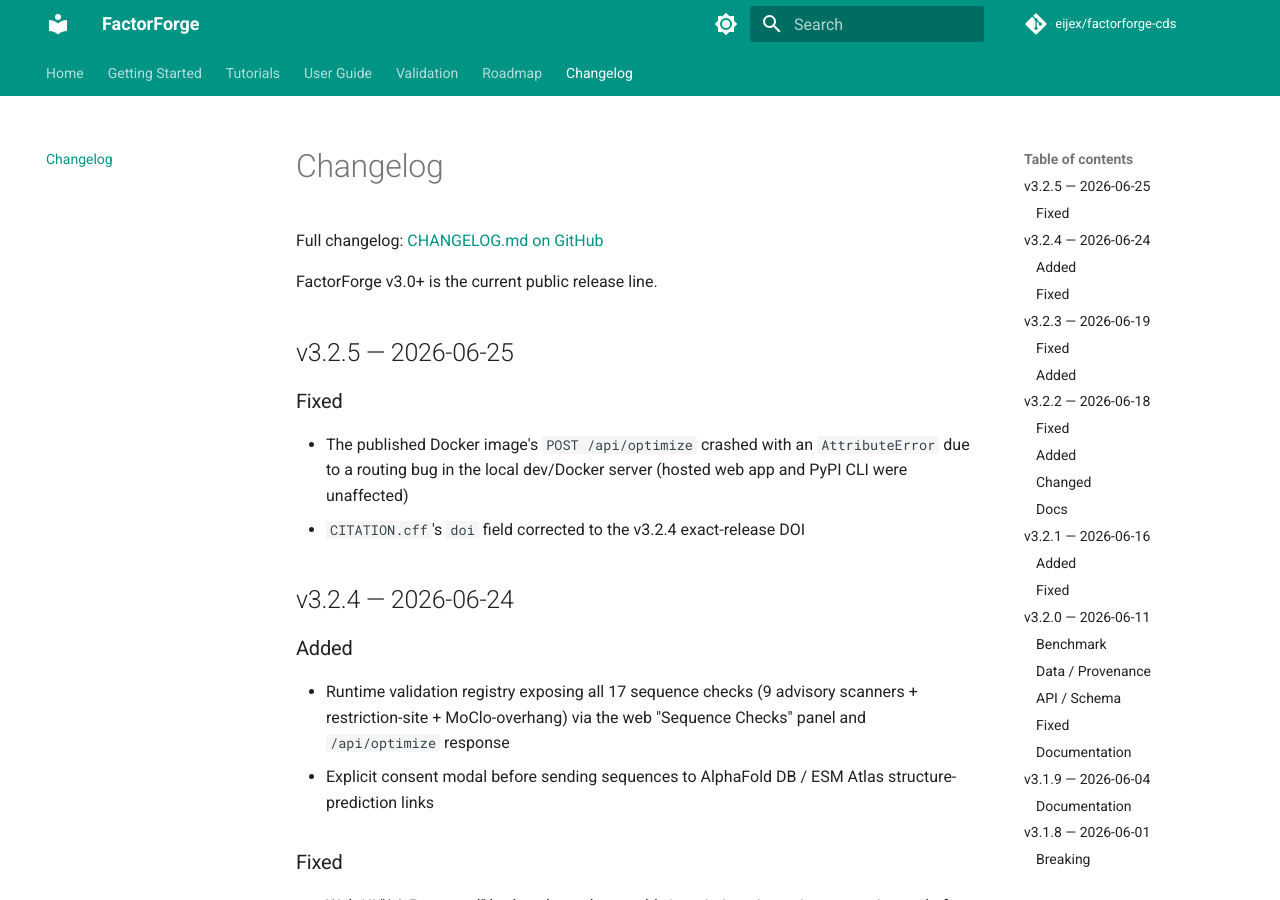
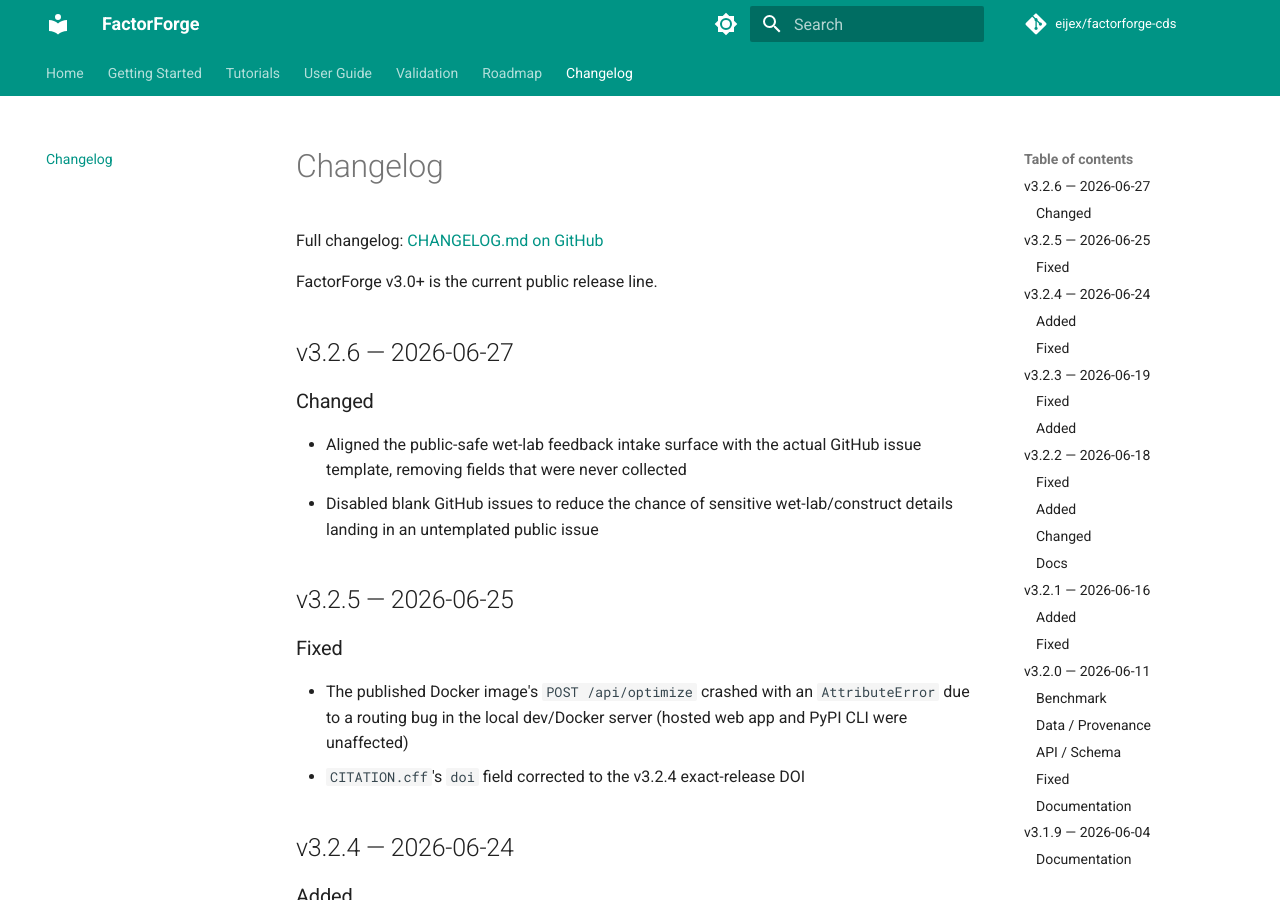
Before and after one commit to eijex/factorforge-cds, an MkDocs documentation site: the page built from docs/changelog.md, in a window 1280 px wide and 900 px high. Built offline with MkDocs 1.6.1 and Material for MkDocs 9.7.7, drawn with Linux system fonts in a browser that asks for light colours; comment, search, counter and statistics services are not loaded.

Commit message:
chore: update Zenodo DOI for v3.2.6 + docs/changelog.md summary
10.5281/zenodo.20949241 confirmed live. release.py --zenodo-doi
short-circuits when old_version == new_version (the exact post-release
case it's meant for), so CITATION.cff was edited directly instead.

Co-Authored-By: Claude Sonnet 4.6 <noreply@anthropic.com>

```diff
--- a/docs/changelog.md
+++ b/docs/changelog.md
@@ -3,6 +3,12 @@
 Full changelog: [CHANGELOG.md on GitHub](https://github.com/eijex/factorforge-cds/blob/main/CHANGELOG.md)
 
 FactorForge v3.0+ is the current public release line.
+
+## v3.2.6 — 2026-06-27
+
+### Changed
+- Aligned the public-safe wet-lab feedback intake surface with the actual GitHub issue template, removing fields that were never collected
+- Disabled blank GitHub issues to reduce the chance of sensitive wet-lab/construct details landing in an untemplated public issue
 
 ## v3.2.5 — 2026-06-25
 
```
Also changed, not shown: 1 other file.
